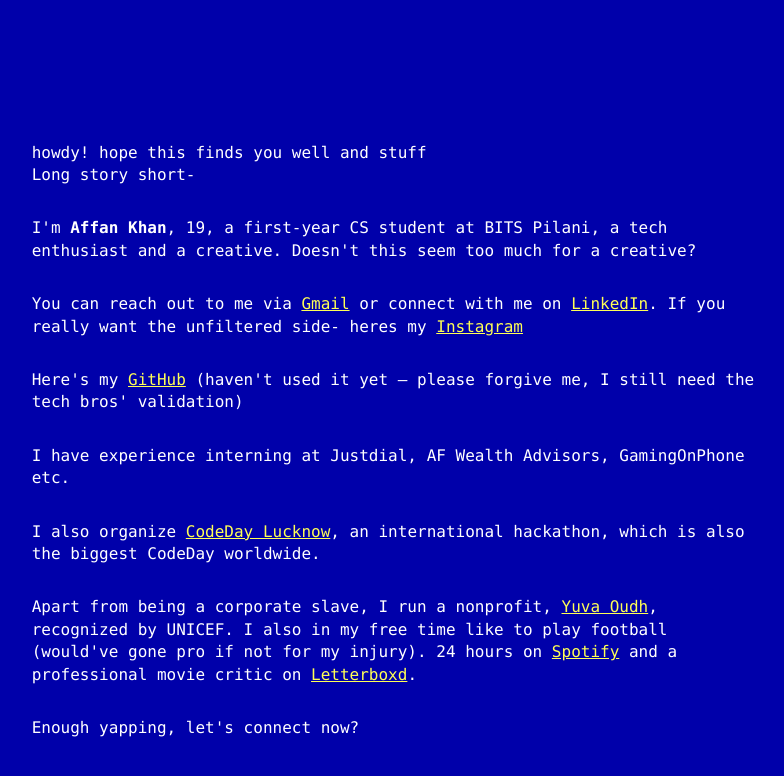
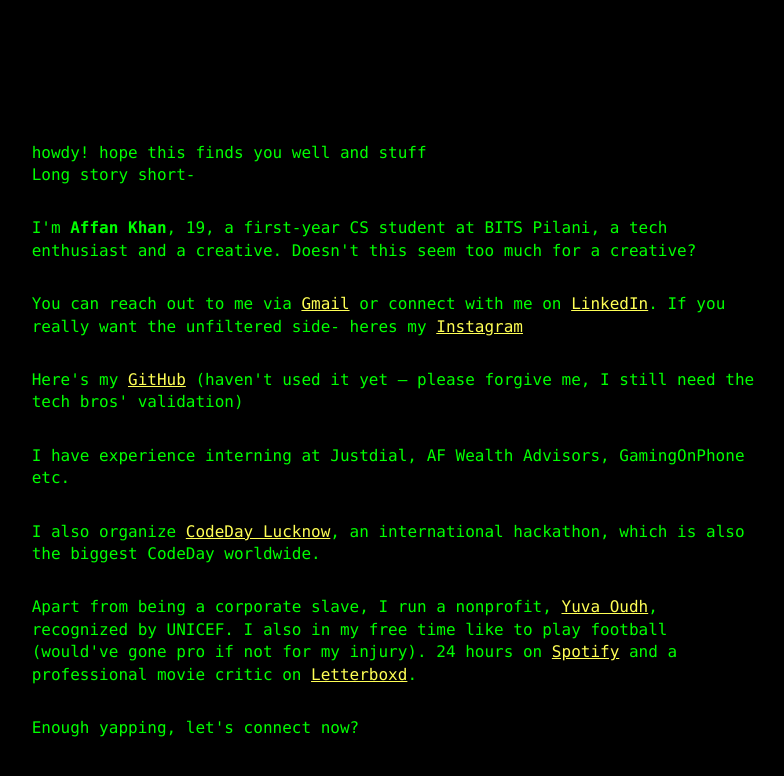
Before and after one commit to hahaffan/hahaffan.github.io, a plain HTML site: page index.html in a window 1280 px wide. Shown: the whole page, without its empty margins (243-1027 px from the left). Drawn offline with Linux system fonts and the light colour scheme.

Commit message:
index.html
Updated colors

```diff
--- a/index.html
+++ b/index.html
@@ -8,8 +8,8 @@
 html, body {
 margin: 0;
 padding: 0;
-  background-color: #0000AA;
-  color: #FFFFFF;
+background-color: #000000;
+color: #00ff00;
 font-family: "Lucida Console", monospace;
 font-size: 16px;
 text-align: left;
@@ -18,8 +18,11 @@ margin: 0;
 margin-right: auto;
 padding: 20px;
 min-height: 100vh;
+overflow: auto;
 overflow-y: auto;
-  display: block;
+display: flex;
+flex-direction: column;
+justify-content: center;
 }
 
 a {
@@ -47,7 +50,7 @@ animation: flicker 0.1s infinite;
 }
 
 .content {
-min-height: 100vh; /* ✅ centers if short */
+margin: auto 0;
 display: flex;
 flex-direction: column;
 justify-content: center;
@@ -64,7 +67,7 @@ Long story short-
 I'm <strong>Affan Khan</strong>, 19, a first-year CS student at BITS Pilani, a tech enthusiast and a creative. Doesn't this seem too much for a creative?
 </p>
 <p>
- You can reach out to me via <a href="mailto:hahaffan@gmail.com">Gmail</a> or connect with me on <a href="https://www.linkedin.com/in/hahaffan" target="_blank">LinkedIn</a>. If you really want the unfiltered side- heres my <a href="https://instagram.com/affankhan10_" target="_blank">Instagram</a>
+ You can reach out to me via <a href="hahaffan@gmail.com" target="_blank">Gmail</a> or connect with me on <a href="https://www.linkedin.com/in/hahaffan" target="_blank">LinkedIn</a>. If you really want the unfiltered side- heres my <a href="https://instagram.com/affankhan10_" target="_blank">Instagram</a>
 </p>
 <p>
  Here's my <a href="https://github.com/hahaffan" target="_blank">GitHub</a> (haven't used it yet — please forgive me, I still need the tech bros' validation)
```
Lines whose indentation alone changed are shown as unchanged.
